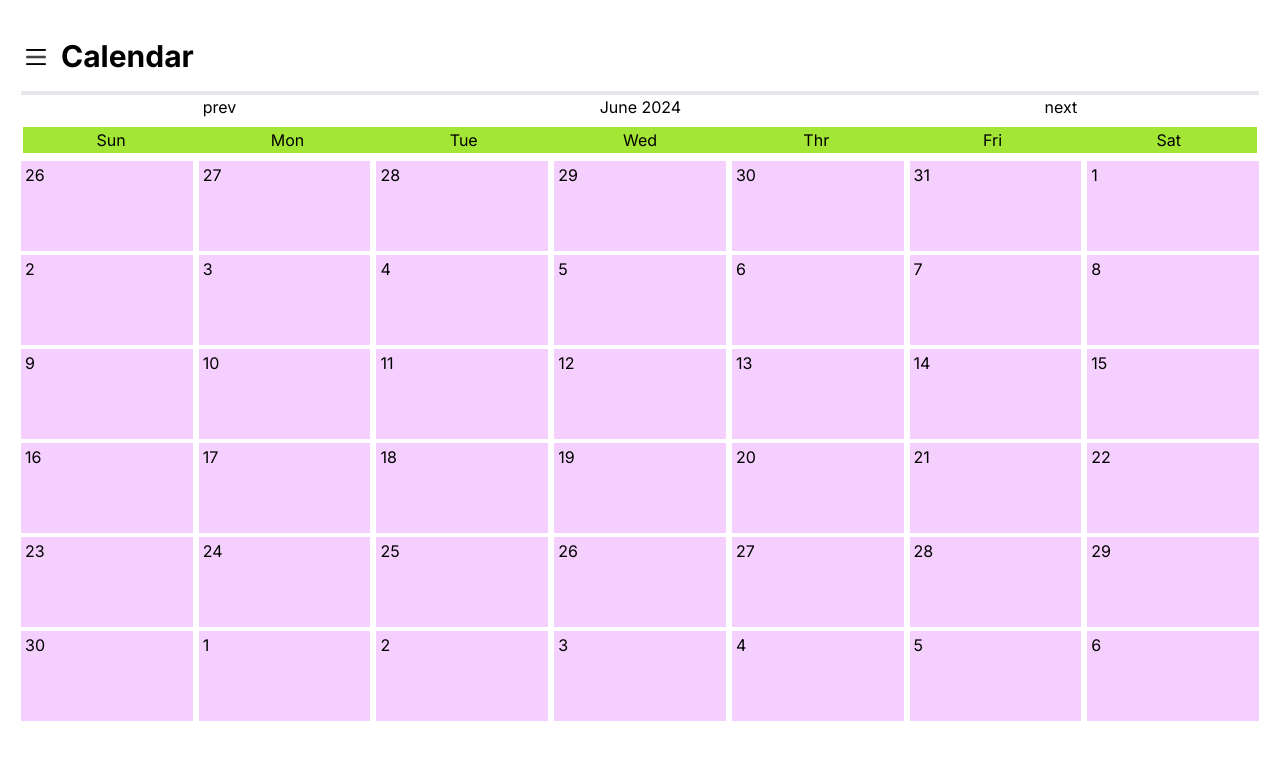
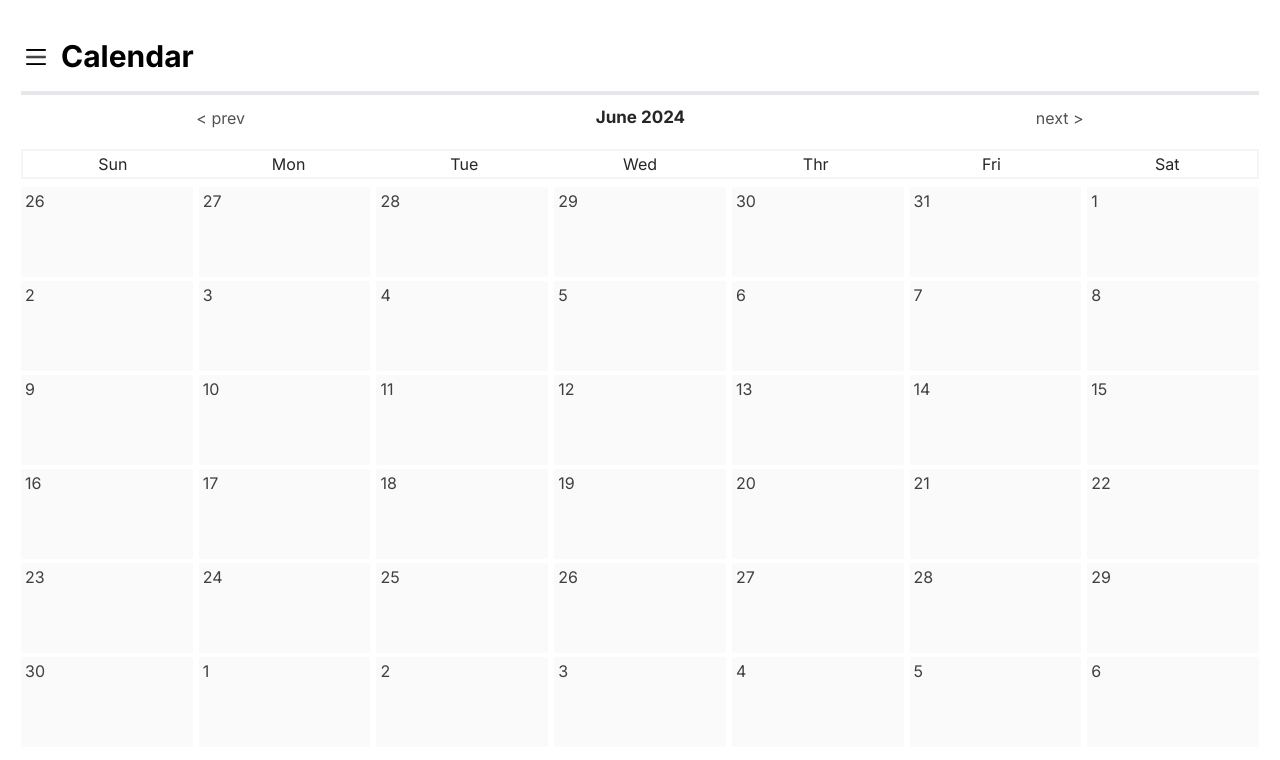
Before and after one commit to ITsMyPlan/todotasks, a Next.js app: page /calendar in a window 1280 px wide. Shown: the top 760 px of the page. Built offline with nearby package versions, Linux system fonts and the light colour scheme; no server answers; the database is empty.

Commit message:
design: calendar page CSS

```diff
--- a/app/_components/layout/CalendarItem.tsx
+++ b/app/_components/layout/CalendarItem.tsx
@@ -30,7 +30,6 @@ const CalendarItem: React.FC<CalendarItemProps> = ({ currentDate, onDateSelect }
       setSelectedDate(date)
       onDateSelect(date)
       fetchTaskSelected(date)
-      console.log('selectDateItem clicked!!!!! : ', date)
       if (!viewTask) {
         changeModalState('view', true)
       }
@@ -67,12 +66,12 @@ const CalendarItem: React.FC<CalendarItemProps> = ({ currentDate, onDateSelect }
   }, [changeModalState])
 
   return (
-    <div>
+    <div className="">
       {dateData.map((week, index) => (
-        <div key={index} className="flex justify-around gap-[6px] mb-[4px] w-full">
+        <div key={index} className="flex justify-around gap-[6px] mb-[4px] w-full ">
           {week.map(day => (
             <div onClick={() => selectDateItem(day)} key={format(day, 'yyyy-MM-dd')} className="w-full">
-              <div className="min-w-[60px] sm:w-[80px] md:w-full w-full min-h-[90px] px-[4px] py-[2px] bg-fuchsia-200">
+              <div className="min-w-[60px] sm:w-[80px] md:w-full w-full min-h-[90px] px-[4px] py-[2px] rounded-sm bg-neutral-50 text-neutral-700">
                 <button>{format(day, 'd')}</button>
               </div>
             </div>
--- a/app/_components/layout/CalendarList.tsx
+++ b/app/_components/layout/CalendarList.tsx
@@ -38,10 +38,14 @@ const CalendarList = () => {
             <div className="pl-[15px]">Calendar</div>
           </div>
 
-          <div className="flex justify-around items-center">
-            <button onClick={prevMonth}>prev</button>
-            <h1 className="">{format(currentDate, 'MMMM yyyy')}</h1>
-            <button onClick={nextMonth}>next</button>
+          <div className="flex justify-around items-center my-[10px]">
+            <button onClick={prevMonth} className="text-neutral-600">
+              {'< '}prev
+            </button>
+            <h1 className="text-[17px] font-bold text-neutral-800">{format(currentDate, 'MMMM yyyy')}</h1>
+            <button onClick={nextMonth} className="text-neutral-600">
+              next {' >'}
+            </button>
           </div>
 
           <div>
--- a/app/_components/layout/Weekname.tsx
+++ b/app/_components/layout/Weekname.tsx
@@ -1,9 +1,9 @@
 export default function WeekNames() {
   const weeks = ['Sun', 'Mon', 'Tue', 'Wed', 'Thr', 'Fri', 'Sat']
   return (
-    <div className="flex justify-around items-center px-[2px] my-[8px]">
+    <div className="flex justify-around items-center px-[2px] my-[8px] border-2 border-neutral-100">
       {weeks.map(dayName => (
-        <div className="w-full h-[26px] bg-lime-400 flex justify-center items-center" key={dayName}>
+        <div className="w-full h-[26px] flex justify-center items-center text-neutral-800" key={dayName}>
           {dayName}
         </div>
       ))}
```
